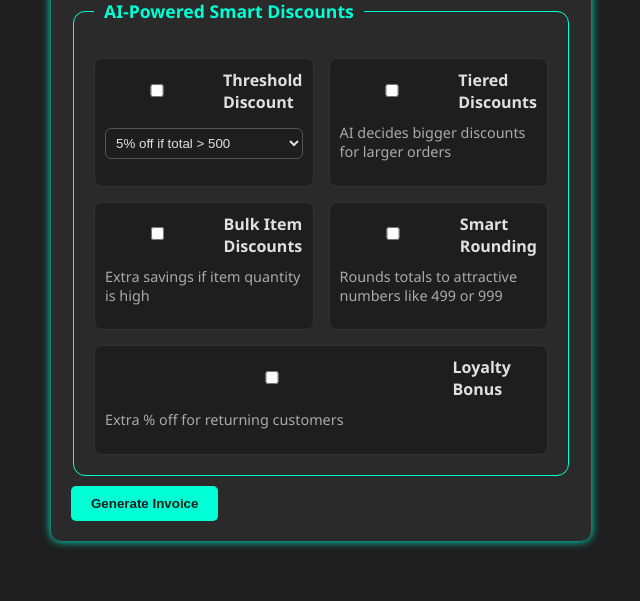
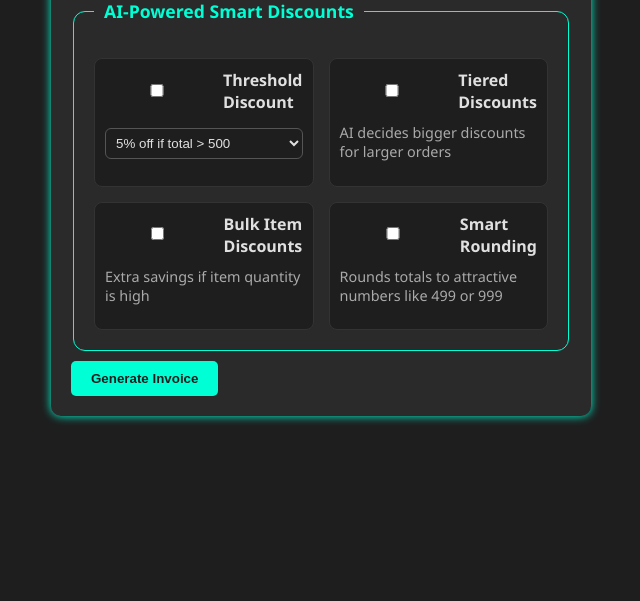
Before and after one commit to MohamedElLeithy2003/ai_invoice_assistant, a Flask app: page / in a window 1280 px wide. Shown: the part 558-1159 px from the top of the page, without its empty margins (319-959 px from the left). After the commit the page ends 981 px from the top, so only its background shows below. Run offline with Flask 3, Linux system fonts and the light colour scheme.

```diff
--- a/templates/index.html
+++ b/templates/index.html
@@ -192,15 +192,6 @@
                 <p class="discount-desc">Rounds totals to attractive numbers like 499 or 999</p>
             </div>
 
-            <!-- Loyalty Bonus -->
-            <div class="discount-card full-width">
-                <label>
-                    <input type="checkbox" name="discounts" value="loyalty">
-                    <span class="discount-title">Loyalty Bonus</span>
-                </label>
-                <p class="discount-desc">Extra % off for returning customers</p>
-            </div>
-
         </div>
     </fieldset>
 
```
